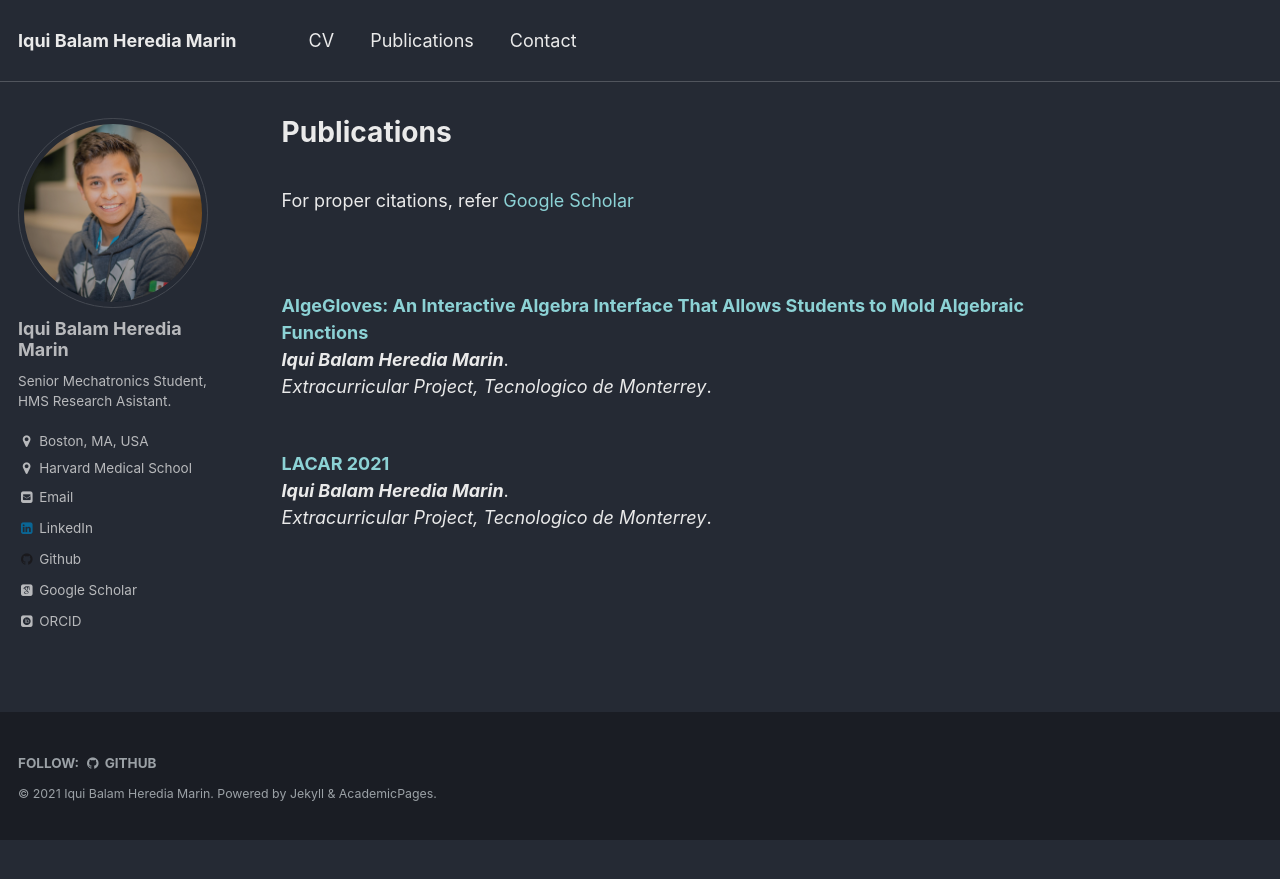
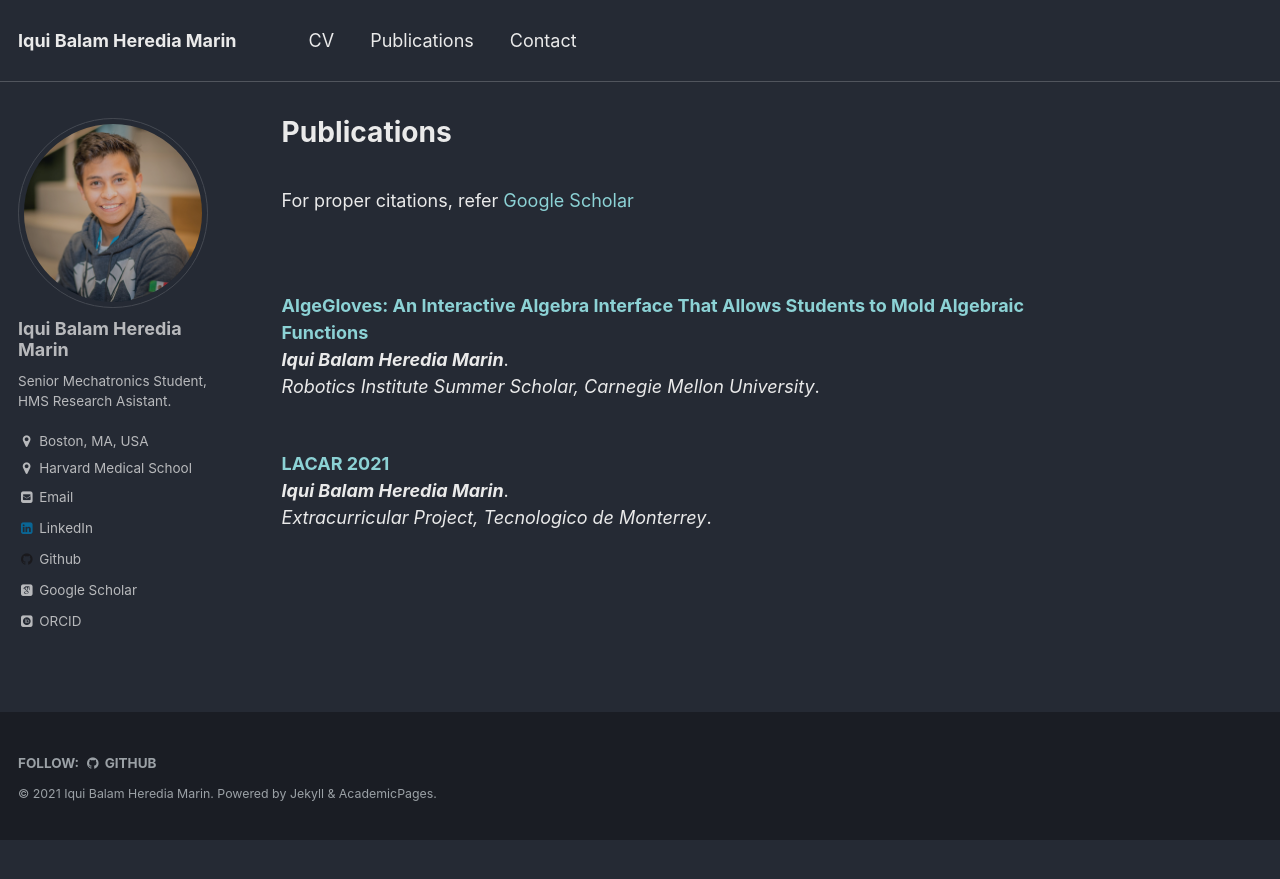
Before and after one commit to iquibalamhm/iquibalamhm.github.io, a Jekyll site: the page built from _pages/publications.md, in a window 1280 px wide. Shown: the top 879 px of the page. Built offline with Jekyll 4.4.1, drawn with Linux system fonts in a browser that asks for light colours; nearby versions of some CDN libraries; some web fonts are replaced; library files that are not in the unit come from our copies.

Commit message:
Update source

```diff
--- a/_pages/publications.md
+++ b/_pages/publications.md
@@ -11,7 +11,7 @@ For proper citations, refer [Google Scholar](https://scholar.google.com/)<br>
 <b>[AlgeGloves: An Interactive Algebra Interface That Allows Students to
 Mold Algebraic Functions](https://riss.ri.cmu.edu/wp-content/uploads/2021/10/2021-CMU-RoboticsInstitute_SummerScholars-WorkingPapersJournal-Sized.pdf#page=118)</b> <br>
 <i><b>Iqui Balam Heredia Marin</b></i>.<br>
-<i>Extracurricular Project, Tecnologico de Monterrey</i>.
+<i>Robotics Institute Summer Scholar, Carnegie Mellon University</i>.
 <br>
 
 <br>
```
